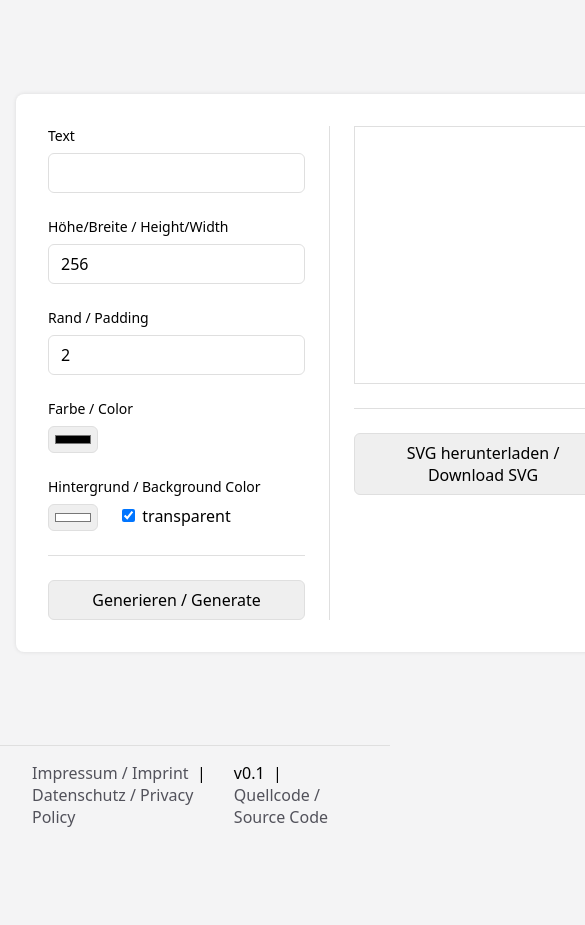
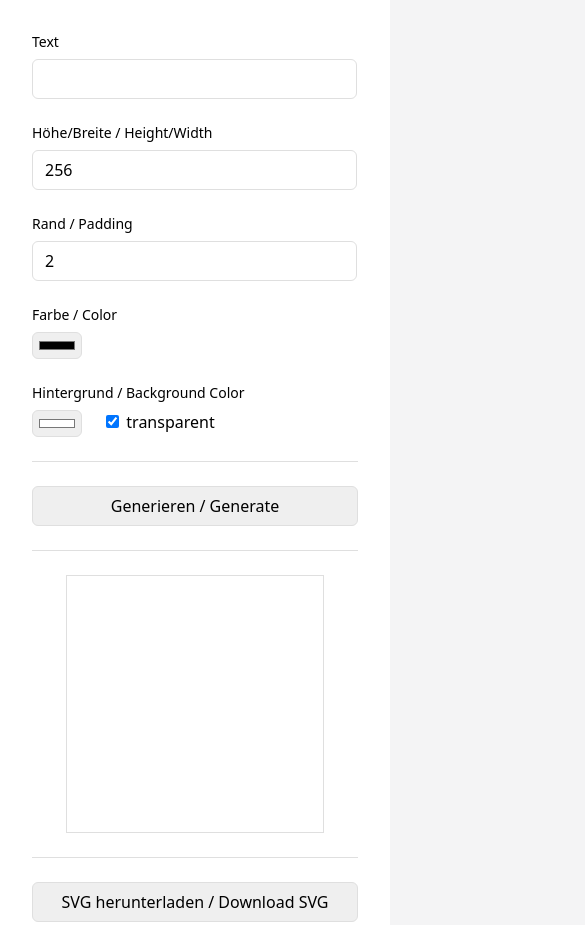
Before and after one commit to ref-it/qr-code-generator, a plain HTML site: page index.html in a window 390 px wide. Shown: the top 925 px of the page, 585 px wide, since content can reach past the window. Before the commit the page ends 844 px from the top, so only its background shows below. Drawn offline with Linux system fonts and the light colour scheme.

Commit message:
Optimizations for mobile devices

```diff
--- a/styles.css
+++ b/styles.css
@@ -61,6 +61,11 @@ input {
     border: 1px solid #dfdfdf;
 }
 
+input[type="text"],
+input[type="number"] {
+    width: calc(100% - 1.7rem);
+}
+
 input[type="color"] {
     padding: .25rem;
     margin-right: 1rem;
@@ -104,3 +109,37 @@ a[download="qr-code.svg"] {
 #footer > div:last-of-type {
     margin-left: auto;
 }
+
+@media screen and (max-width: 680px) {
+    #box {
+        width: 100%;
+    }
+
+    #box-inner {
+        grid-template-columns: 1fr;
+        margin: 0;
+        border-radius: 0;
+        box-shadow: none;
+    }
+
+    #box-inner > div {
+        padding: 0 !important;
+        border: none !important;
+    }
+
+    #box-inner > div:first-of-type {
+        padding-bottom: 1.5rem !important;
+        margin-bottom: 1.5rem;
+        border-bottom: 1px solid #dfdfdf !important;
+    }
+
+    #footer {
+        flex-direction: column;
+        text-align: center;
+    }
+
+    #footer > div:last-of-type {
+        margin-left: 0;
+        margin-top: .5rem;
+    }
+}
```
